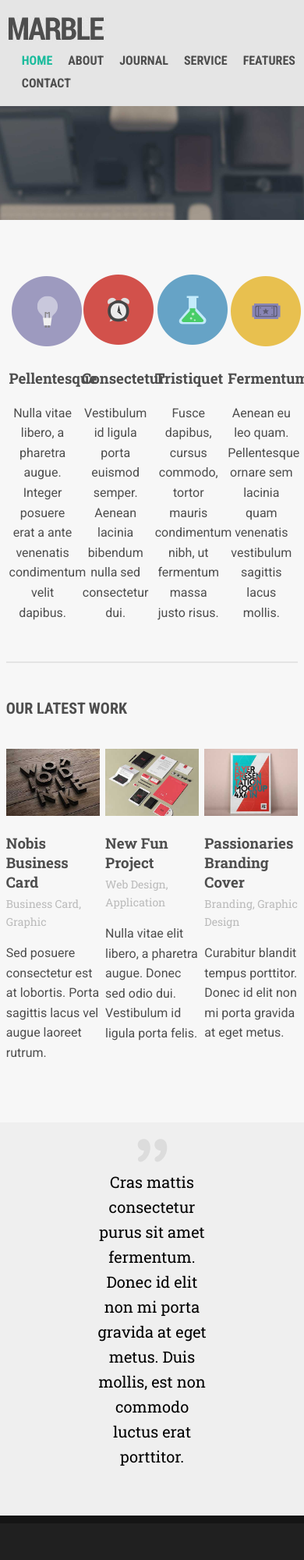
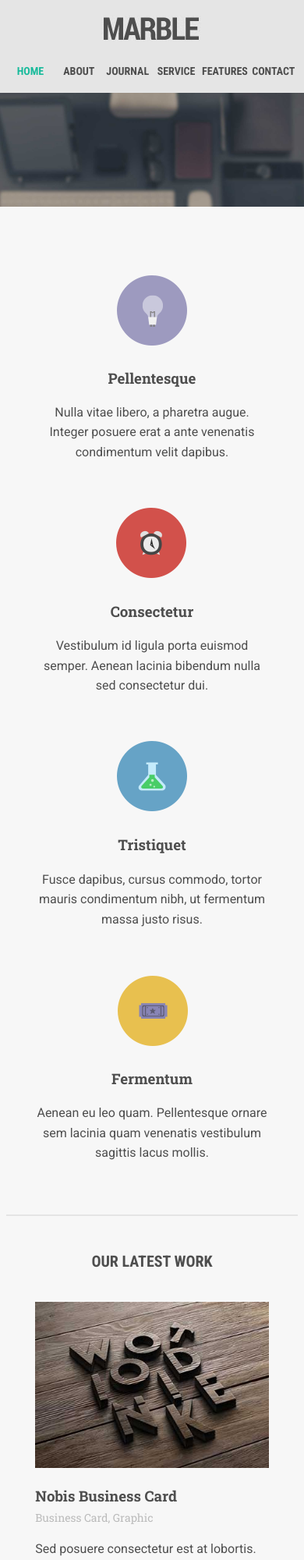
Before and after one commit to bluecondor/marble, a plain HTML site: page index.html in a window 390 px wide. Shown: the top 2000 px of the page at 78% size. Drawn offline with Linux system fonts and the light colour scheme.

Commit message:
Updated style sheet

```diff
--- a/style.css
+++ b/style.css
@@ -219,3 +219,82 @@ footer li.tw {
 	color: #999;
 	font-size: 14px;
 }
+
+/* Media queries */
+@media screen and (max-width: 960px) {
+	#selling-points li {
+		width: 40%;
+		padding: 0 5%;
+		margin: 20px 0;
+	}
+
+	#selling-points li:nth-child(odd) {
+		clear: both;
+	}
+
+	footer ul {
+		width: 50%;
+	}
+
+	footer ul:nth-child(odd) {
+		clear: both;
+	}
+
+	#quote {
+		width: 90%;
+		padding: 40px 5%;
+	}
+}
+
+@media screen and (max-width: 768px) {
+	header nav {
+		float: none;
+	}
+
+	header nav li {
+		margin-left: 0;
+		width: 16.66%;
+		text-align: center;
+		font-size: 14px;
+	}
+
+	header h1.logo {
+		float: none;
+		margin: 0 auto 15px;
+	}
+
+	#latest-work li {
+		width: 60%;
+		margin: 30px 20% !important;
+		float: none;
+	}
+
+	#latest-work h2 {
+		text-align: center;
+	}
+}
+
+@media screen and (max-width: 480px) {
+	#selling-points li {
+		width: 80%;
+		padding: 0 10%;
+		margin: 20px 0;
+	}
+
+	#latest-work li {
+		width: 80%;
+		margin: 30px 10% !important;
+
+	}
+
+	#quote {
+		font-size: 16px;
+		font-weight: 700;
+	}
+
+	footer ul {
+		width: 100%;
+		float: none;
+		border-top: 2px solid #333;
+	}
+}
```
